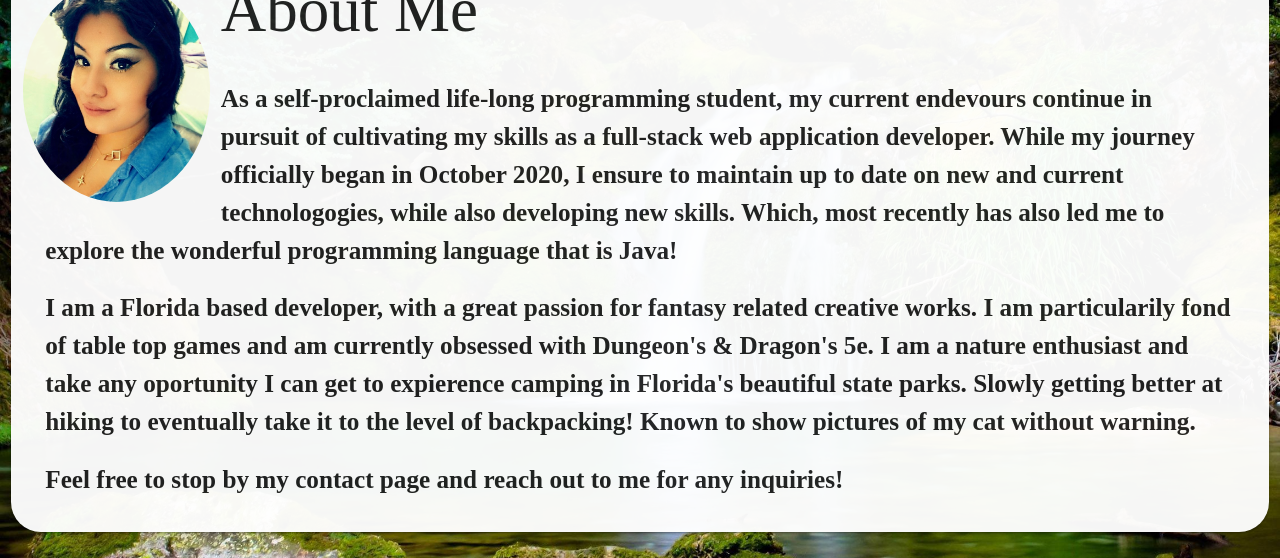
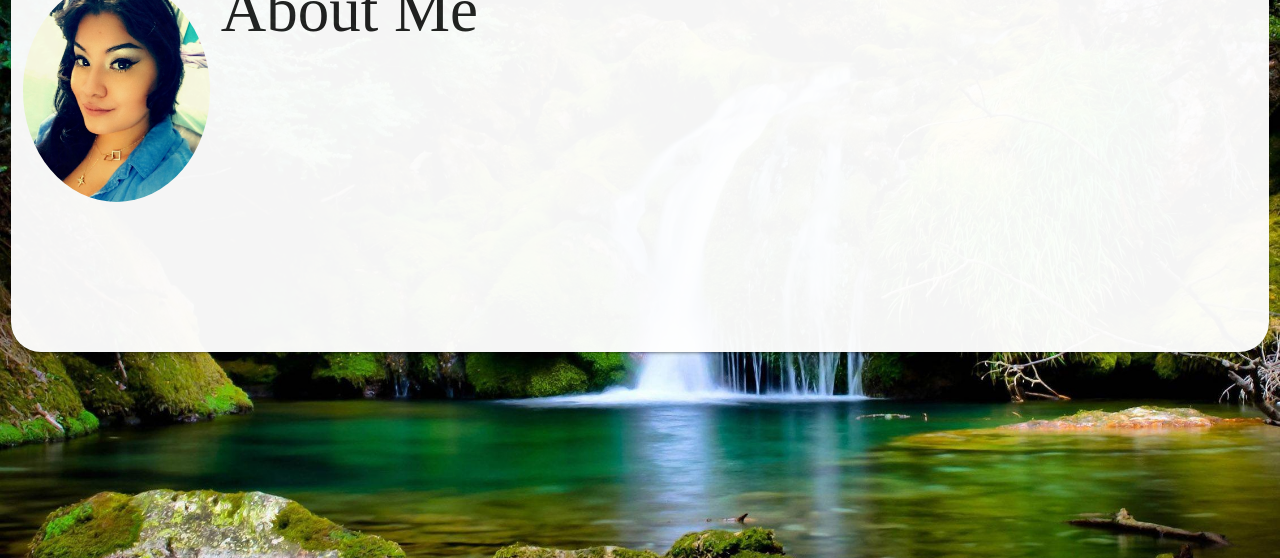
Before and after one commit to Elysiayn/Wendy-Lemus, a React (Create React App) app: page / in a window 1280 px wide. Shown: the part 175-733 px from the top of the page. Built offline with nearby package versions, Linux system fonts and the light colour scheme; a web font is replaced by a local one.

Commit message:
merge issue

```diff
--- a/src/components/About/index.js
+++ b/src/components/About/index.js
@@ -12,19 +12,7 @@ const About = () => (
 
         <div className="card-content">
         <h1 data-testid="h1tag">About Me</h1>
-          <p className="aboutText flow-text">
-            As a self-proclaimed life-long programming student, my current endevours continue in pursuit of cultivating my skills as a full-stack web application developer.
-            While my journey officially began in October 2020, I ensure to maintain up to date on new and current technologogies, while also developing new skills. Which, most recently
-            has also led me to explore the wonderful programming language that is Java!
-          </p>
-          <p className="aboutText flow-text">
-            I am a Florida based developer, with a great passion for fantasy related creative works. I am particularily fond of table top games and am currently obsessed with Dungeon's
-            & Dragon's 5e. I am a nature enthusiast and take any oportunity I can get to expierence camping in Florida's beautiful state parks. Slowly getting better at hiking to eventually
-            take it to the level of backpacking! Known to show pictures of my cat without warning.
-          </p>
-          <p className="aboutText flow-text">
-            Feel free to stop by my contact page and reach out to me for any inquiries!
-          </p>
+
         </div>
       </div>
     </div>
```
